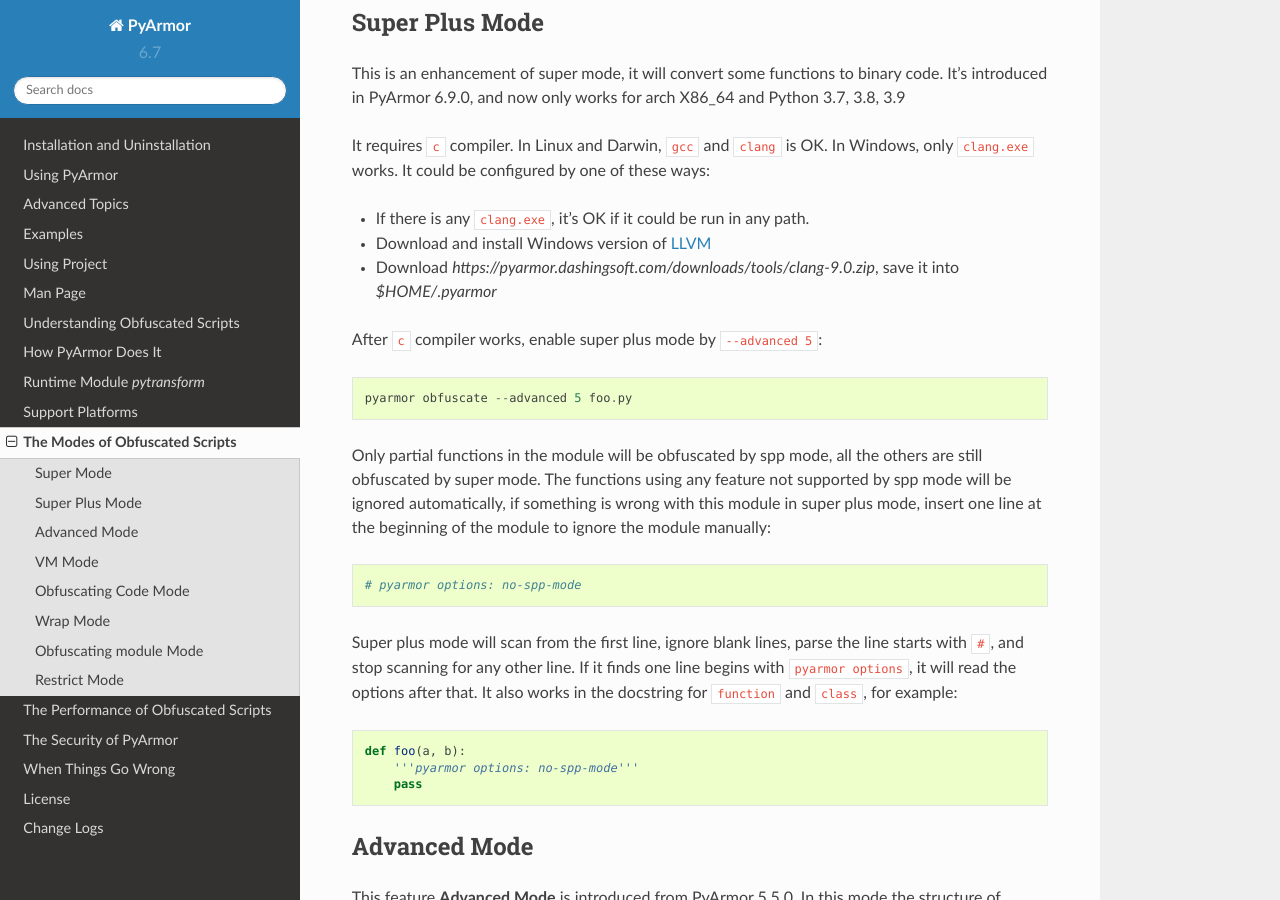
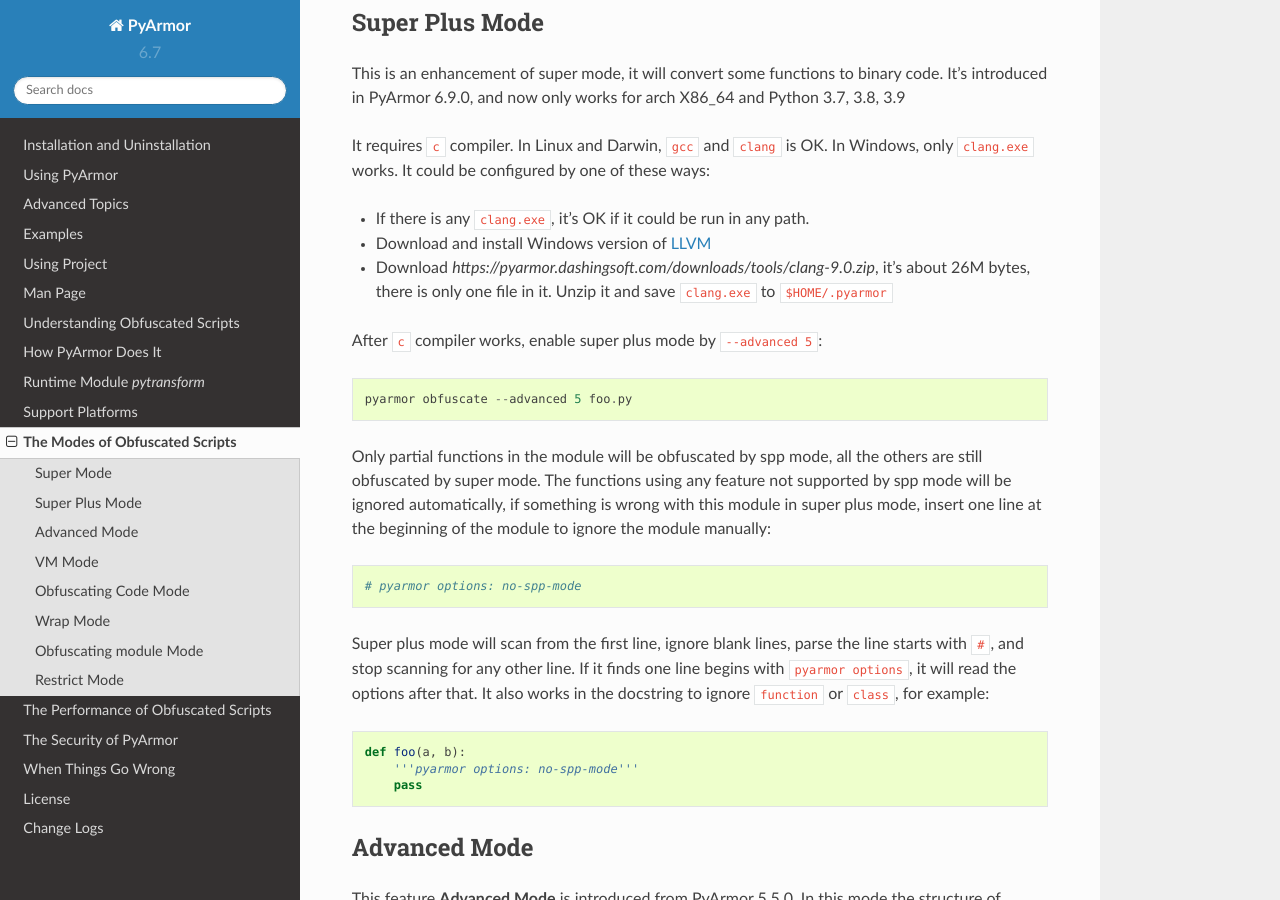
Before and after one commit to dashingsoft/pyarmor, a Sphinx documentation site: the page built from docs/mode.rst, in a window 1280 px wide and 900 px high, scrolled down 1015 px. Built offline with Sphinx 7.4.7 and the Read the Docs theme 2.0.0, drawn with Linux system fonts in a browser that asks for light colours.

Commit message:
Refine sppmode doc

```diff
--- a/docs/mode.rst
+++ b/docs/mode.rst
@@ -56,8 +56,9 @@
 
 * If there is any ``clang.exe``, it's OK if it could be run in any path.
 * Download and install Windows version of `LLVM <https://releases.llvm.org>`_
-* Download `https://pyarmor.dashingsoft.com/downloads/tools/clang-9.0.zip`, save
-  it into `$HOME/.pyarmor`
+* Download `https://pyarmor.dashingsoft.com/downloads/tools/clang-9.0.zip`, it's
+  about 26M bytes, there is only one file in it. Unzip it and save ``clang.exe``
+  to ``$HOME/.pyarmor``
 
 After ``c`` compiler works, enable super plus mode by ``--advanced 5``::
 
@@ -74,7 +75,7 @@
 Super plus mode will scan from the first line, ignore blank lines, parse the
 line starts with ``#``, and stop scanning for any other line. If it finds one
 line begins with ``pyarmor options``, it will read the options after that. It
-also works in the docstring for ``function`` and ``class``, for example:
+also works in the docstring to ignore ``function`` or ``class``, for example:
 
 .. code-block:: python
 
```
Also changed, not shown: 1 other file.
